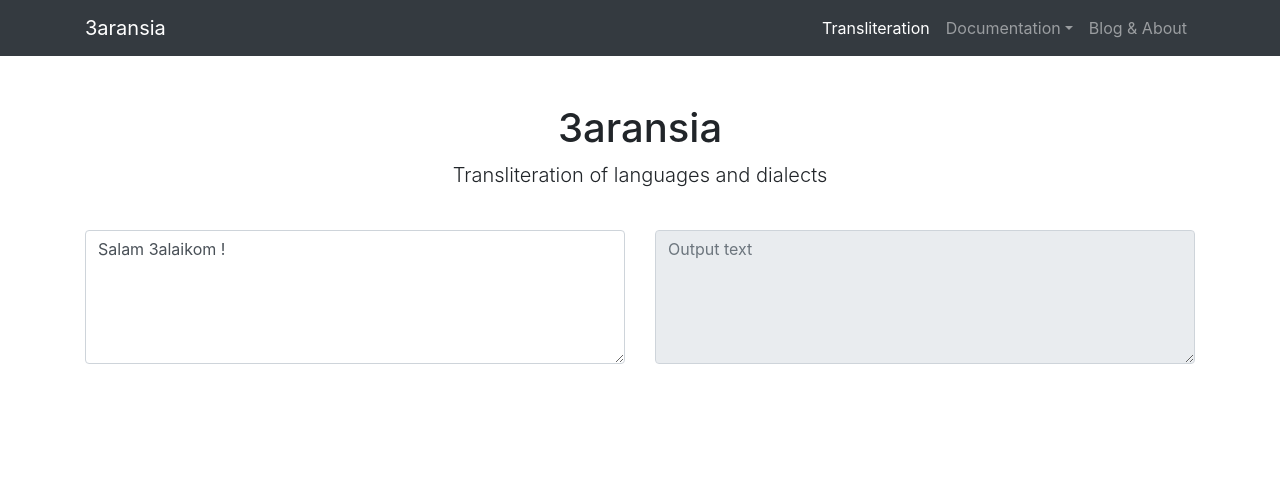
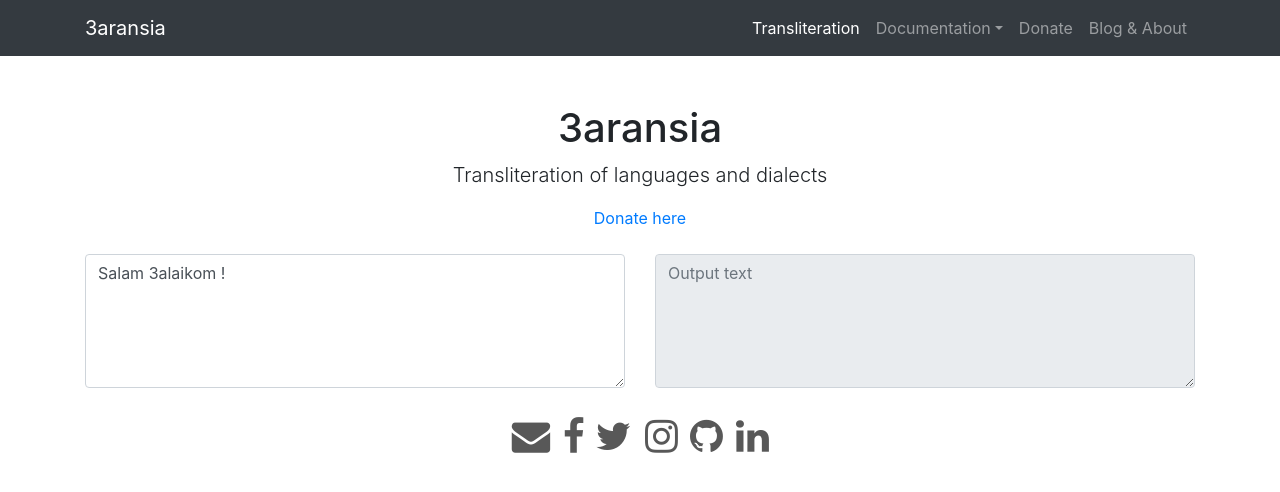
Before and after one commit to 3aransia/3aransia.web, a plain HTML site: page index.html in a window 1280 px wide. Drawn offline with nearby package versions, Linux system fonts and the light colour scheme; no server answers.

Commit message:
Added SM and Donation

```diff
--- a/index.html
+++ b/index.html
@@ -9,6 +9,10 @@
     <title>3aransia</title>
 
     <link rel="stylesheet" href="https://stackpath.bootstrapcdn.com/bootstrap/4.1.1/css/bootstrap.min.css" integrity="sha384-WskhaSGFgHYWDcbwN70/dfYBj47jz9qbsMId/iRN3ewGhXQFZCSftd1LZCfmhktB" crossorigin="anonymous">
+    <link rel="shortcut icon" type="image/ico" href="favicon.ico" />
+    <link rel="stylesheet" href="https://cdnjs.cloudflare.com/ajax/libs/font-awesome/4.7.0/css/font-awesome.min.css">
+    <link href="https://fonts.googleapis.com/css?family=Lato" rel="stylesheet" type="text/css">
+    <link href="static/style.css" rel="stylesheet" type="text/css">
     <style>
         body {
             padding-top: 54px;
@@ -43,11 +47,15 @@
                     <li class="nav-item dropdown">
                         <a class="nav-link dropdown-toggle" data-toggle="dropdown" href="#" role="button" aria-haspopup="true" aria-expanded="false">Documentation</a>
                         <div class="dropdown-menu">
+                            <a class="dropdown-item" href='https://3aransia.github.io/3aransia/'>3aransia Documentation</a>
                             <a class="dropdown-item" href="https://pypi.org/project/aaransia/">3aransia Python Library</a>
                             <a class="dropdown-item" href='https://3aransia.github.io/3aransia.api/'>3aransia API</a>
                         </div>
                     </li>
-
+                    <!-- Donation link -->
+                    <li class="nav-item">
+                        <a class="nav-link" href="https://paypal.me/pools/c/8n93o2W0c8">Donate</a>
+                    </li>
                     <!-- Blog & About -->
                     <li class="nav-item">
                         <a class="nav-link" href="https://3aransia.github.io/">Blog & About</a>
@@ -62,7 +70,9 @@
             <div class="col text-center">
                 <h1 class="mt-5">3aransia</h1>
                 <p class="lead">Transliteration of languages and dialects</p>
+                <a href="https://paypal.me/pools/c/8n93o2W0c8">Donate here</a>
                 <!-- Transliteration-->
+                <br/>
                 <br/>
                 <div class="row">
                     <div class="col">
@@ -77,6 +87,17 @@
         </div>
     </div>
 
+    <!-- Add font awesome icons -->
+    <div class="text-center center-block">
+        <a href="mailto:3aransia@3aransia.com"><i id="social-em" class="fa fa-envelope fa-3x social"></i></a>
+        <a href="https://www.facebook.com/3aransia"><i id="social-fb" class="fa fa-facebook fa-3x social"></i></a>
+        <a href="https://www.twitter.com/3aransia"><i id="social-tw" class="fa fa-twitter fa-3x social"></i></a>
+        <a href="https://www.instagram.com/3aransia"><i id="social-ig" class="fa fa-instagram fa-3x social"></i></a>
+        <a href="https://www.github.com/3aransia"><i id="social-gh" class="fa fa-github fa-3x social"></i></a>
+        <a href="https://www.linkedin.com/company/28970133/"><i id="social-li" class="fa fa-linkedin fa-3x social"></i></a>
+    </div>
+
+
     <script src="https://code.jquery.com/jquery-3.3.1.min.js"></script>
     <script src="static/script.js"></script>
     <script src="https://cdnjs.cloudflare.com/ajax/libs/popper.js/1.14.3/umd/popper.min.js" integrity="sha384-ZMP7rVo3mIykV+2+9J3UJ46jBk0WLaUAdn689aCwoqbBJiSnjAK/l8WvCWPIPm49" crossorigin="anonymous"></script>
--- a/static/style.css
+++ b/static/style.css
@@ -0,0 +1,43 @@
+.social:hover {
+    -webkit-transform: scale(1.1);
+    -moz-transform: scale(1.1);
+    -o-transform: scale(1.1);
+}
+
+.social {
+    -webkit-transform: scale(0.8);
+    /* Browser Variations: */
+    -moz-transform: scale(0.8);
+    -o-transform: scale(0.8);
+    -webkit-transition-duration: 0.5s;
+    -moz-transition-duration: 0.5s;
+    -o-transition-duration: 0.5s;
+}
+
+#social-fb {
+    color: #585858;
+}
+
+#social-tw {
+    color: #585858;
+}
+
+#social-gp {
+    color: #585858;
+}
+
+#social-em {
+    color: #585858;
+}
+
+#social-ig {
+    color: #585858;
+}
+
+#social-gh {
+    color: #585858;
+}
+
+#social-li {
+    color: #585858;
+}
```
Also changed, not shown: 2 other files.
